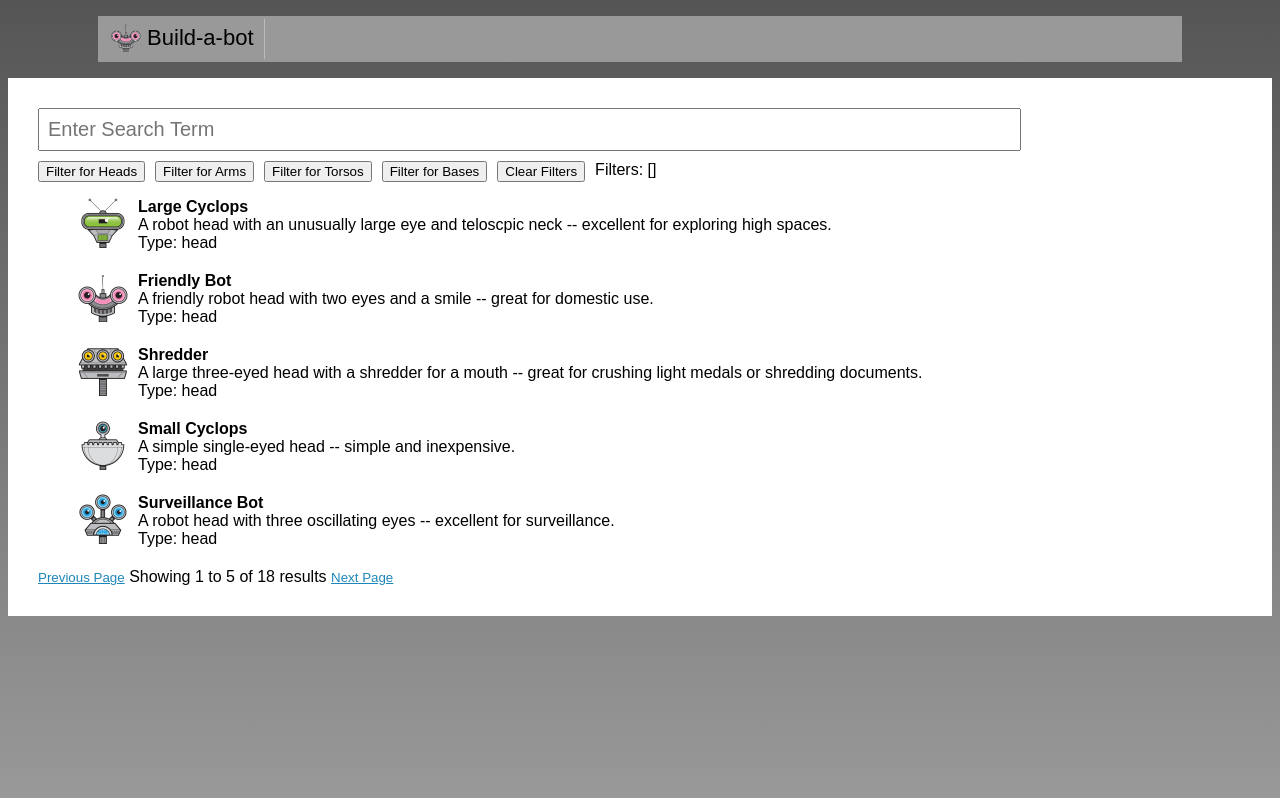
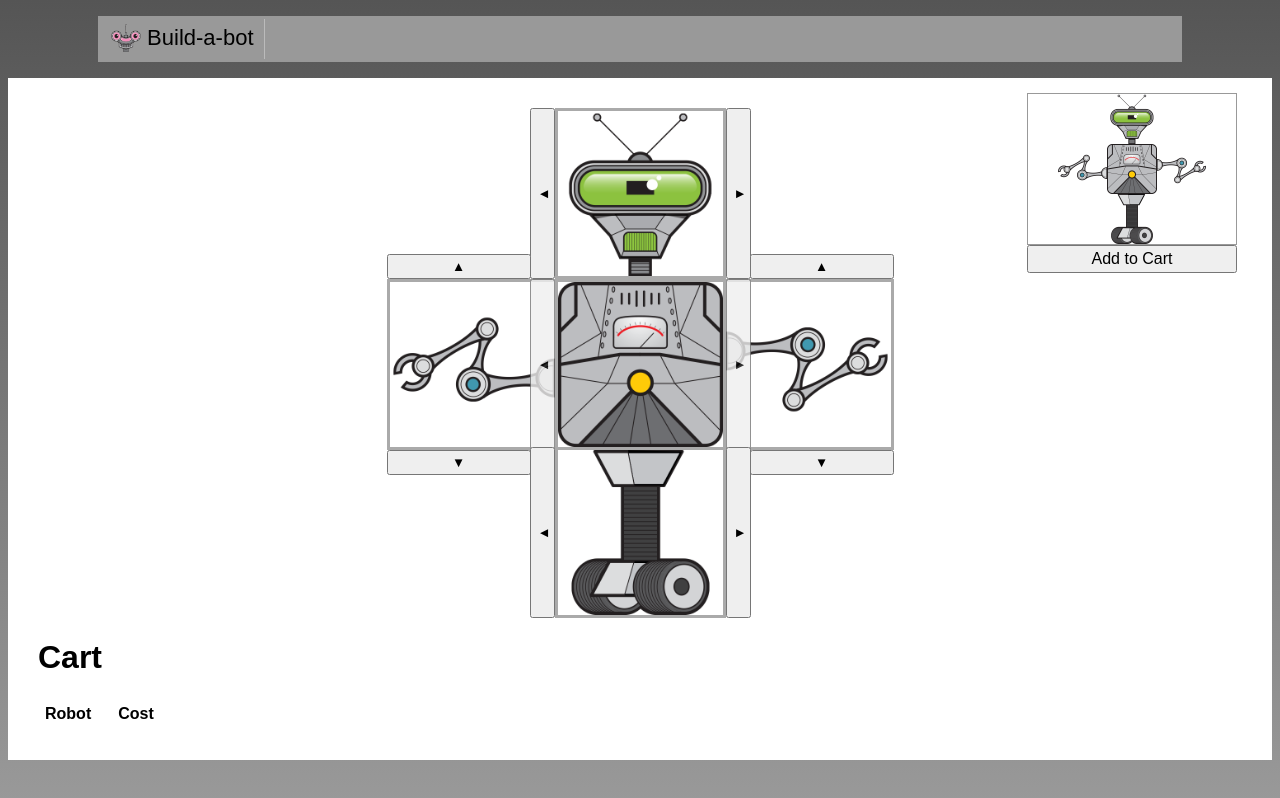
Before and after one commit to caioharuo/build-a-bot, a Vue app: page / in a window 1280 px wide. Built offline with nearby package versions, Linux system fonts and the light colour scheme.

Commit message:
Create robot preview

```diff
--- a/src/App.vue
+++ b/src/App.vue
@@ -1,7 +1,5 @@
 <script setup>
-// import HomePage from './home/HomePage.vue';
-// import RobotBuilder from './build/RobotBuilder.vue';
-import Search from './search/Search.vue';
+import RobotBuilder from './build/RobotBuilder.vue';
 </script>
 
 <template>
@@ -17,7 +15,7 @@ import Search from './search/Search.vue';
   </header>
 
   <main>
-    <Search />
+    <RobotBuilder />
   </main>
 </template>
 
```
Also changed, not shown: src/build/PartSelector.vue (added), src/build/RobotBuilder.vue.
